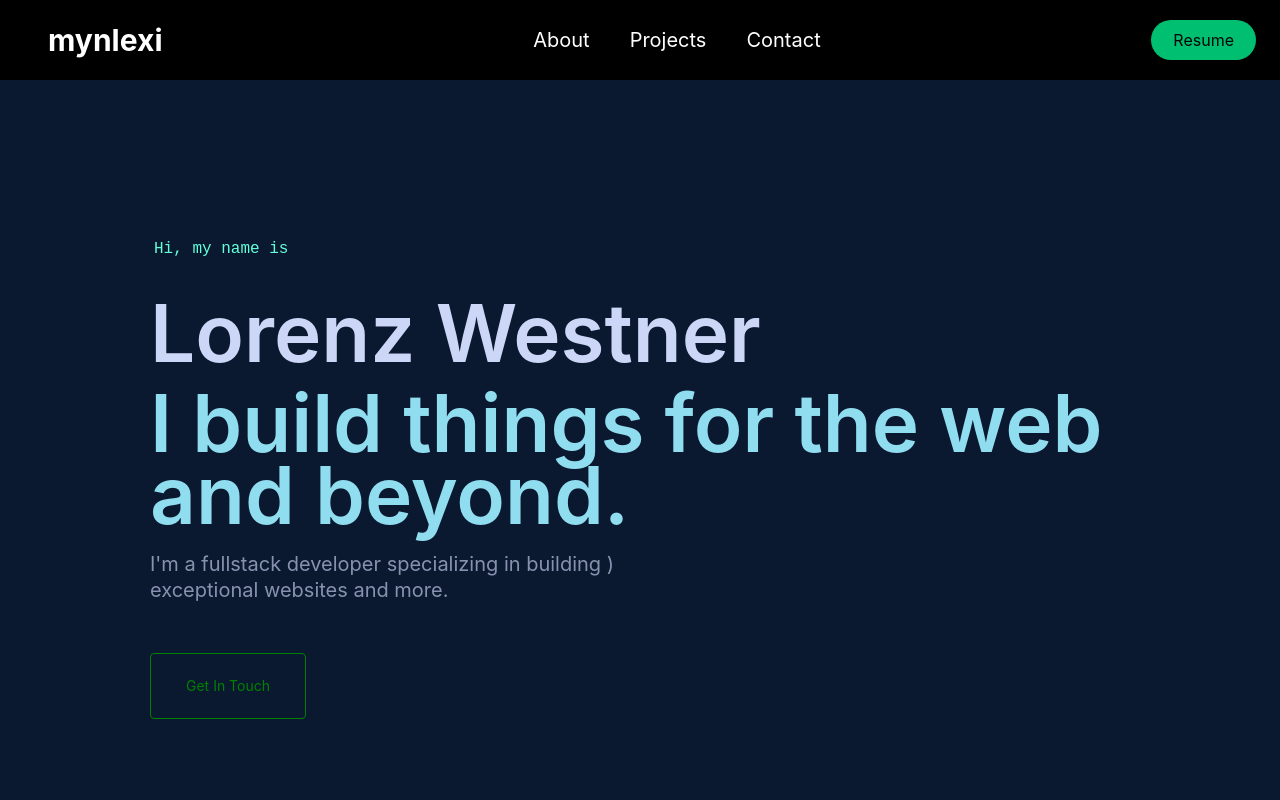
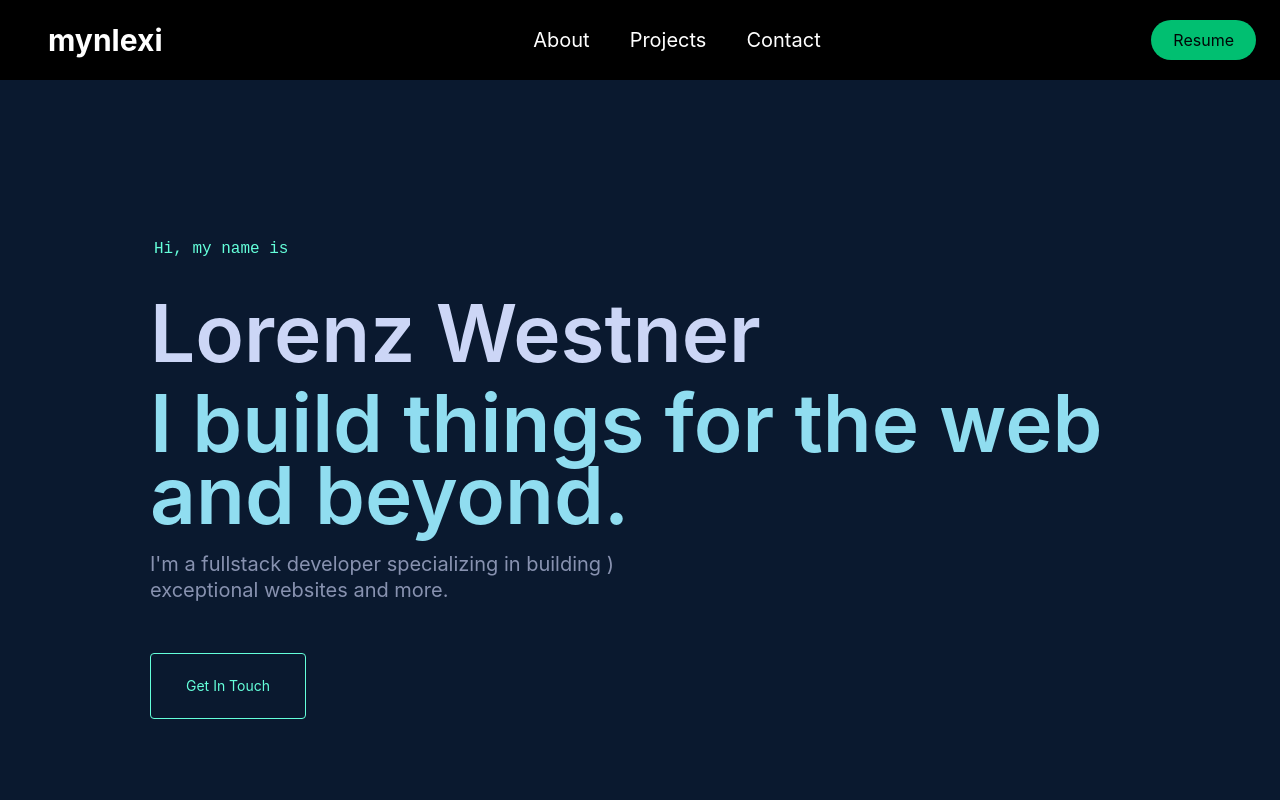
Before and after one commit to mynlexi/personal-v2, a Next.js app: page / in a window 1280 px wide. Shown: the top 800 px of the page. Built offline with nearby package versions, Linux system fonts and the light colour scheme.

Commit message:
button color

```diff
--- a/components/HeroSection/HeroElements.js
+++ b/components/HeroSection/HeroElements.js
@@ -49,9 +49,9 @@ export const Herop2 = styled.p`
 `
 
 export const HeroButton = styled.a`
-  color: green;
+  color: var(--green);
   background-color: transparent;
-  border: 1px solid green;
+  border: 1px solid var(--green);
   border-radius: 4px;
   padding: 1.25rem 1.75rem;
   font-size: 14px;
```
